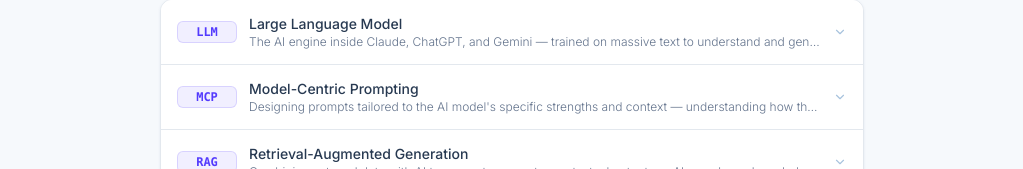
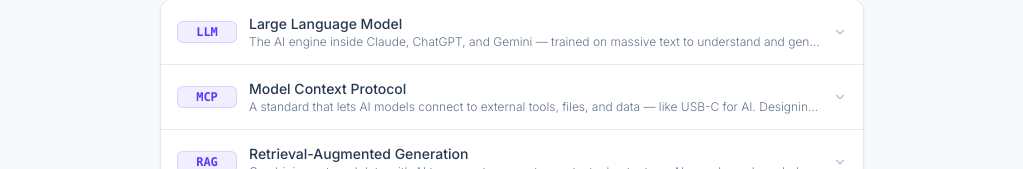
Before and after one commit to pavitsond-cyber/AI-Playbook, a Next.js app: page /abbreviations in a window 1280 px wide. Shown: the part 347-516 px from the top of the page, without its empty margins (128-1151 px from the left). Built offline with nearby package versions, Linux system fonts and the light colour scheme.

Commit message:
Revert MCP to Model Context Protocol with original definition

```diff
--- a/app/(playbook)/abbreviations/page.tsx
+++ b/app/(playbook)/abbreviations/page.tsx
@@ -36,10 +36,10 @@ const abbreviations: AbbreviationEntry[] = [
   },
   {
     abbr: 'MCP',
-    full: 'Model-Centric Prompting',
-    meaning: 'Designing prompts tailored to the AI model\'s specific strengths and context — understanding how the model processes information to get more reliable, accurate outputs.',
-    example: 'Instead of writing generic prompts, you adapt your structure to what the model actually does well. For complex analysis: add "think step by step before answering." For structured data: specify exact output format. MCP means your prompts work with the model\'s capabilities, not against them. Improves output relevance and accuracy.',
-    links: [{ label: 'Prompt Systems', href: '/prompts' }, { label: 'Context Engineering skill', href: '/skills' }],
+    full: 'Model Context Protocol',
+    meaning: 'A standard that lets AI models connect to external tools, files, and data — like USB-C for AI. Designing prompts tailored to the AI\'s strengths and context to improve output relevance and accuracy.',
+    example: 'With MCP configured, Claude can read your Figma file, check Notion for the PRD, write updated copy, and mark the task complete — all in one conversation. No tab switching. It\'s what turns a chatbot into an actual workflow tool.',
+    links: [{ label: 'AI Workflow Design skill', href: '/skills' }],
     category: 'ai_concepts',
   },
   {
```
